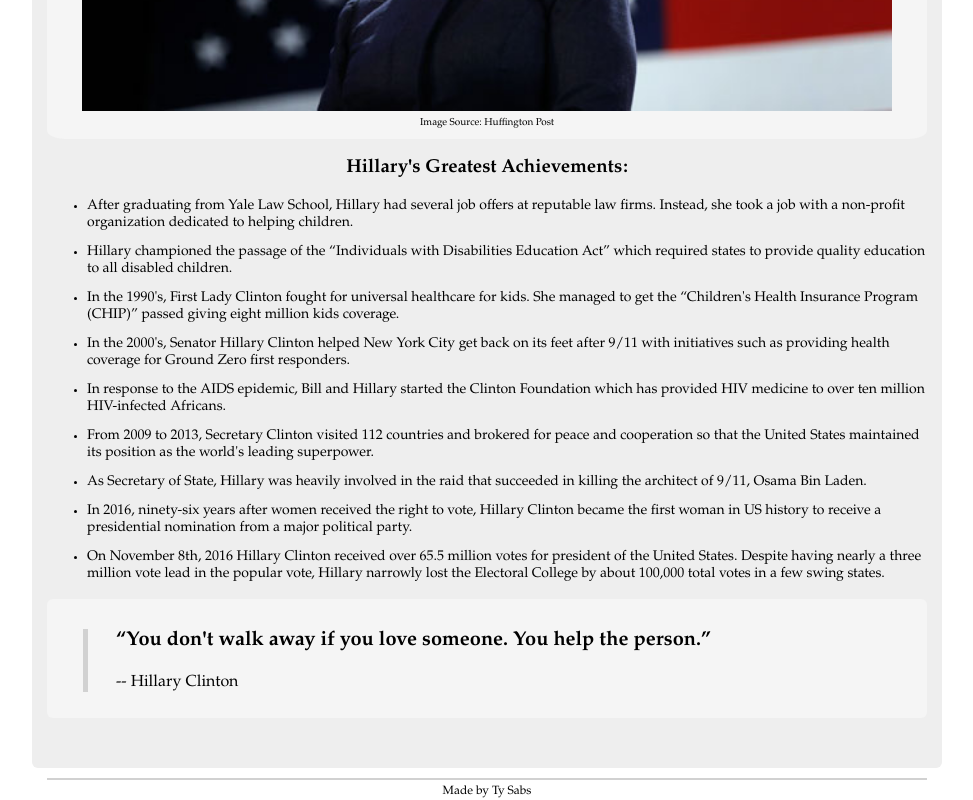
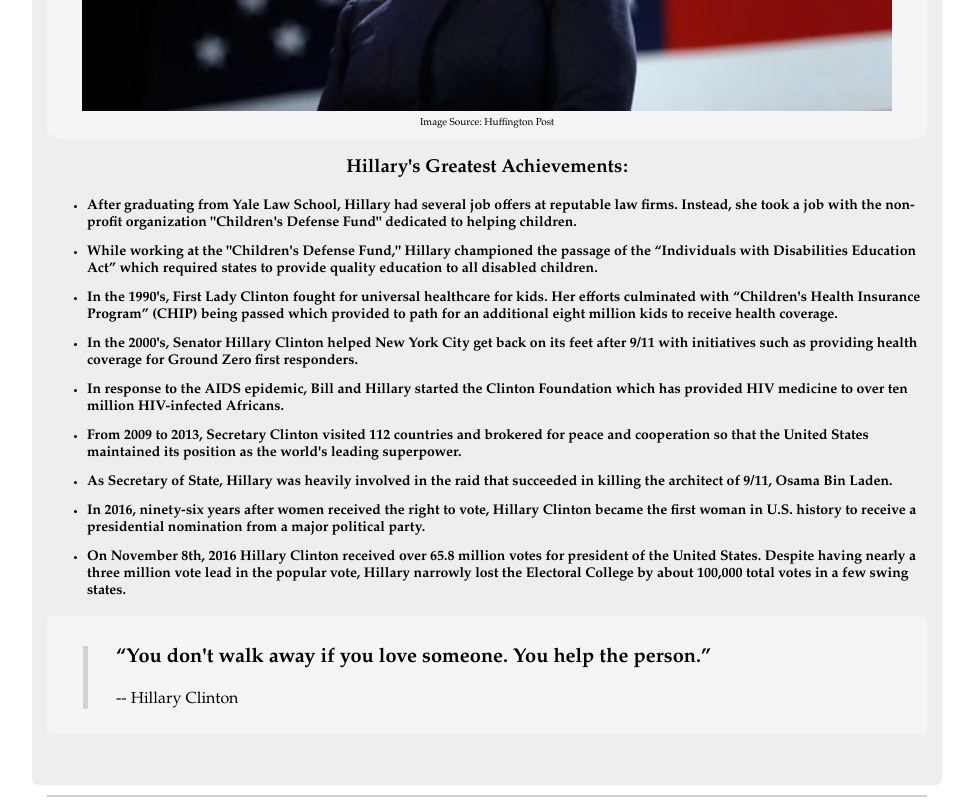
Before and after one commit to TySabs/HRC-Tribute, a plain HTML site: page index.html in a window 1280 px wide. Shown: the part 475-1275 px from the top of the page, without its empty margins (153-1126 px from the left). Drawn offline with Linux system fonts and the light colour scheme.

Commit message:
Increase font weight of achievements

```diff
--- a/css/style.css
+++ b/css/style.css
@@ -41,6 +41,7 @@ html, body {
 
 .achievement {
   font-size: 14px;
+  font-weight: 700;
   margin-bottom: 12px;
   text-align: left;
 }
--- a/index.html
+++ b/index.html
@@ -25,15 +25,15 @@
         <section class="achievement-section">
           <h3 class="achievements-header">Hillary's Greatest Achievements:</h3>
           <ul class="achievements-list">
-            <li class="achievement">After graduating from Yale Law School, Hillary had several job offers at reputable law firms. Instead, she took a job with a non-profit organization dedicated to helping children.</li>
-            <li class="achievement">Hillary championed the passage of the “Individuals with Disabilities Education Act” which required states to provide quality education to all disabled children.</li>
-            <li class="achievement">In the 1990's, First Lady Clinton fought for universal healthcare for kids. She managed to get the “Children's Health Insurance Program (CHIP)” passed giving eight million kids coverage.</li>
+            <li class="achievement">After graduating from Yale Law School, Hillary had several job offers at reputable law firms. Instead, she took a job with the non-profit organization "Children's Defense Fund" dedicated to helping children.</li>
+            <li class="achievement">While working at the "Children's Defense Fund," Hillary championed the passage of the “Individuals with Disabilities Education Act” which required states to provide quality education to all disabled children.</li>
+            <li class="achievement">In the 1990's, First Lady Clinton fought for universal healthcare for kids. Her efforts culminated with “Children's Health Insurance Program” (CHIP) being passed which provided to path for an additional eight million kids to receive health coverage.</li>
             <li class="achievement">In the 2000's, Senator Hillary Clinton helped New York City get back on its feet after 9/11 with initiatives such as providing health coverage for Ground Zero first responders.</li>
             <li class="achievement">In response to the AIDS epidemic, Bill and Hillary started the Clinton Foundation which has provided HIV medicine to over ten million HIV-infected Africans.</li>
             <li class="achievement">From 2009 to 2013, Secretary Clinton visited 112 countries and brokered for peace and cooperation so that the United States maintained its position as the world's leading superpower.</li>
             <li class="achievement">As Secretary of State, Hillary was heavily involved in the raid that succeeded in killing the architect of 9/11, Osama Bin Laden.</li>
-            <li class="achievement">In 2016, ninety-six years after women received the right to vote, Hillary Clinton became the first woman in US history to receive a presidential nomination from a major political party.</li>
-            <li class="achievement">On November 8th, 2016 Hillary Clinton received over 65.5 million votes for president of the United States. Despite having nearly a three million vote lead in the popular vote, Hillary narrowly lost the Electoral College by about 100,000 total votes in a few swing states.</li>
+            <li class="achievement">In 2016, ninety-six years after women received the right to vote, Hillary Clinton became the first woman in U.S. history to receive a presidential nomination from a major political party.</li>
+            <li class="achievement">On November 8th, 2016 Hillary Clinton received over 65.8 million votes for president of the United States. Despite having nearly a three million vote lead in the popular vote, Hillary narrowly lost the Electoral College by about 100,000 total votes in a few swing states.</li>
           </ul>
           <div class="blockquote-outer">
             <div class="blockquote-inner">
```
